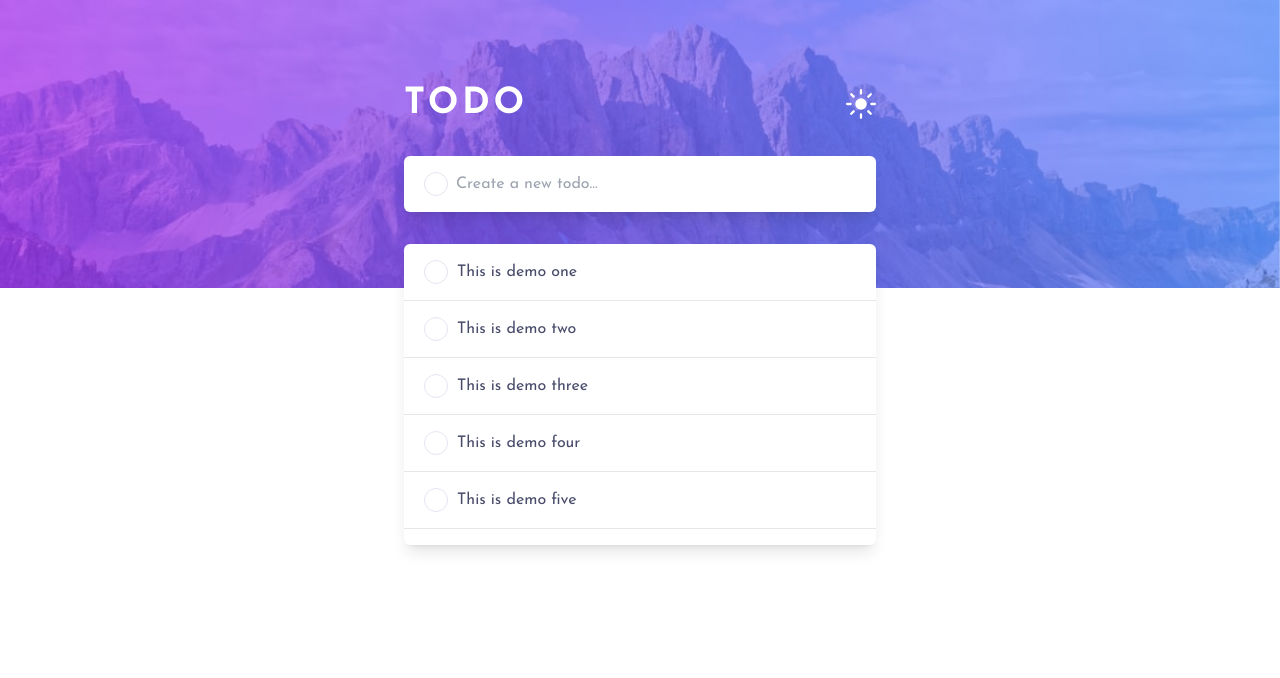
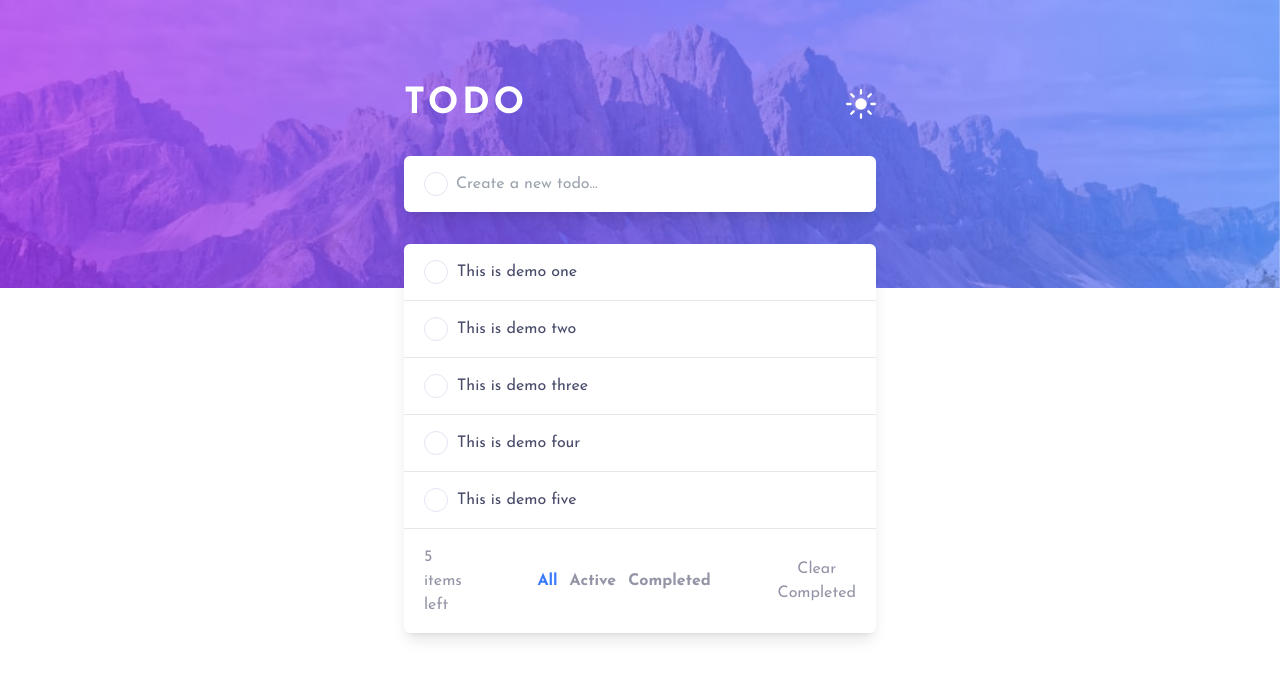
Before and after one commit to coderSuresh/todo-list, a Next.js app: page / in a window 1280 px wide. Shown: the top 678 px of the page. Built offline with nearby package versions, Linux system fonts and the light colour scheme.

Commit message:
add control buttons design

```diff
--- a/app/globals.css
+++ b/app/globals.css
@@ -9,6 +9,7 @@
     --divider: hsl(236, 33%, 92%);
     --grayish-text: hsl(236, 9%, 61%);
     --text-color: hsl(235, 19%, 35%);
+    --text-hovered: hsl(235, 21%, 11%);
 }
 
 [data-theme="dark"] {
@@ -17,6 +18,7 @@
     --grayish-text: hsl(234, 11%, 52%);
     --text-color: hsl(234, 39%, 85%);
     --dark-grayish-blue: hsl(233, 14%, 35%);
+    --text-hovered: hsl(0, 0%, 98%);
 }
 
 body {
--- a/app/page.tsx
+++ b/app/page.tsx
@@ -1,4 +1,5 @@
-import ListItem from "@/components/todo_list/ListItem"
+import ListControls from "@/components/ListControls"
+import ListItem from "@/components/ListItem"
 import Image from "next/image"
 
 const Home = () => {
@@ -23,7 +24,7 @@ const Home = () => {
 
         </div>
 
-        <div className="bg-white rounded-md shadow-lg px-5 py-2 mt-8">
+        <div className="bg-card-bg rounded-md shadow-lg px-5 py-2 mt-8">
           <form className="flex items-center relative">
             <div
               className="mr-2 w-6 h-6 aspect-square rounded-full border border-divider"
@@ -36,13 +37,15 @@ const Home = () => {
           </form>
         </div>
 
-        <div className="bg-white rounded-md shadow-lg py-2 mt-8">
+        <div className="bg-card-bg relative rounded-md shadow-lg py-2 mt-8">
 
           <ListItem id={'1'} content='This is demo one' />
           <ListItem id={'2'} content='This is demo two' />
           <ListItem id={'3'} content='This is demo three' />
           <ListItem id={'4'} content='This is demo four' />
           <ListItem id={'5'} content='This is demo five' />
+
+          <ListControls />
 
         </div>
 
--- /dev/null
+++ b/components/ListControls.tsx
@@ -0,0 +1,27 @@
+import React from 'react'
+
+const ListControls = () => {
+    return (
+        <div className='flex px-5 py-2 justify-between gap-5 items-center text-grayish-text'>
+
+            <div>
+                <p>5 items left</p>
+            </div>
+
+            <div className='flex gap-3 font-bold md:static absolute -bottom-14 bg-card-bg py-2 px-5 w-full justify-center'>
+                <button className='text-bright-blue hover:text-text-hovered'>All</button>
+                <button className='hover:text-text-hovered'>Active</button>
+                <button className='hover:text-text-hovered'>Completed</button>
+            </div>
+
+            <div>
+                <button className='hover:text-text-hovered'>
+                    Clear Completed
+                </button>
+            </div>
+
+        </div>
+    )
+}
+
+export default ListControls
--- a/tailwind.config.ts
+++ b/tailwind.config.ts
@@ -15,6 +15,7 @@ const config: Config = {
         'card-bg': 'var(--card-bg)',
         'grayish-text': 'var(--grayish-text)',
         'text-color': 'var(--text-color)',
+        'text-hovered': 'var(--text-hovered)',
       },
       backgroundImage: {
         'check-bg': 'linear-gradient(to bottom right, hsl(192, 100%, 67%), hsl(280, 87%, 65%));',
```
Also changed, not shown: components/ListItem.tsx (renamed from components/todo_list/ListItem.tsx).
